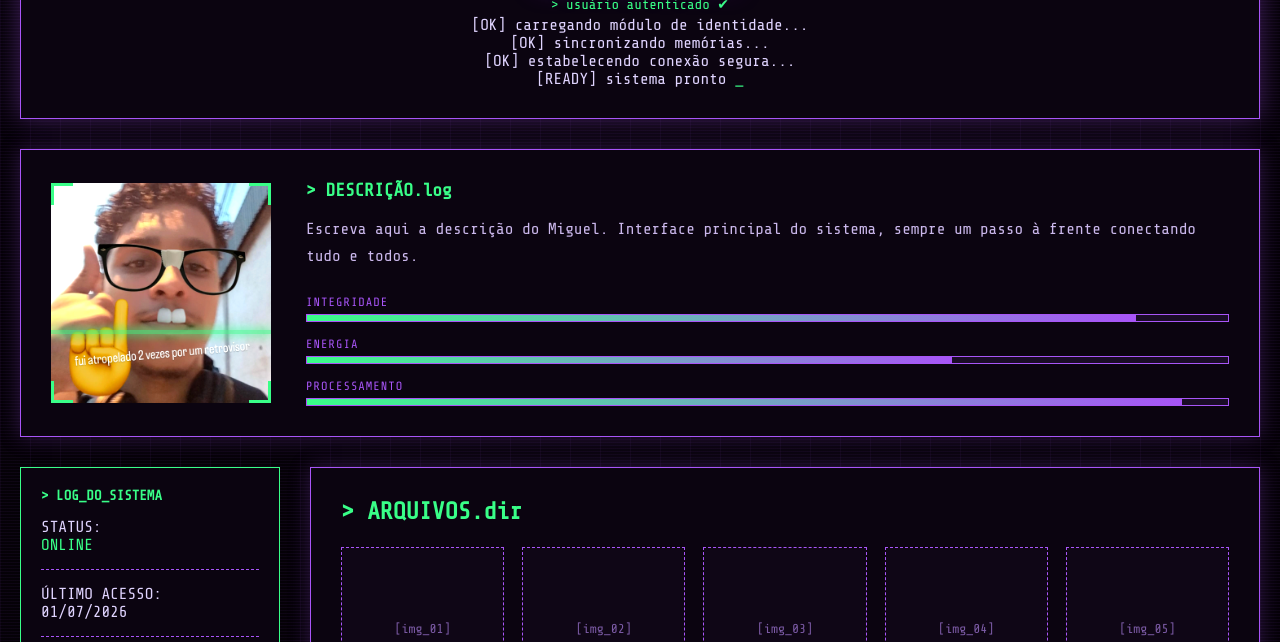
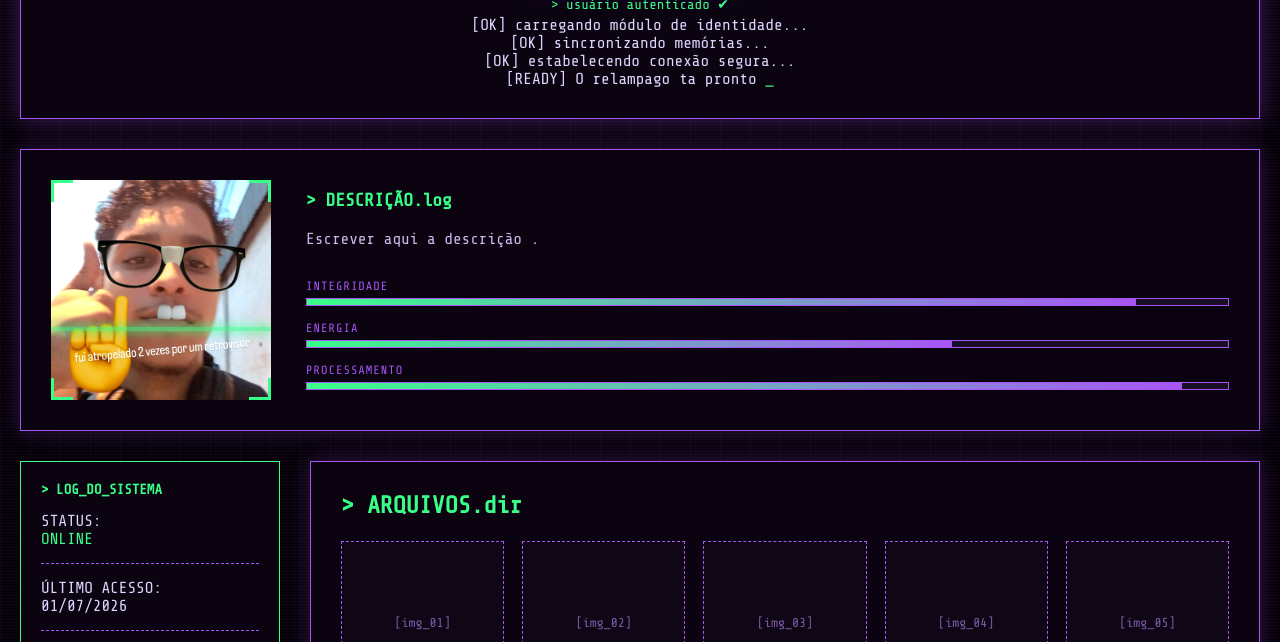
Before and after one commit to safe107/Quarteto-Fantastico, a plain HTML site: page pages/miguel.html in a window 1280 px wide. Shown: the part 158-800 px from the top of the page. Drawn offline with nearby package versions, Linux system fonts and the light colour scheme.

Commit message:
disfarce

```diff
--- a/pages/miguel.html
+++ b/pages/miguel.html
@@ -21,7 +21,7 @@
                 <p>[OK] carregando módulo de identidade...</p>
                 <p>[OK] sincronizando memórias...</p>
                 <p>[OK] estabelecendo conexão segura...</p>
-                <p class="boot-final">[READY] sistema pronto <span class="cursor">_</span></p>
+                <p class="boot-final">[READY] O relampago ta pronto <span class="cursor">_</span></p>
             </div>
         </header>
 
@@ -41,8 +41,7 @@
                 <h2>&gt; DESCRIÇÃO.log</h2>
 
                 <p>
-                    Escreva aqui a descrição do Miguel. Interface principal do sistema,
-                    sempre um passo à frente conectando tudo e todos.
+                    Escrever aqui a descrição .
                 </p>
 
                 <div class="hud-stats">
```
Also changed, not shown: pages/joao.html (+1 -3 lines).
